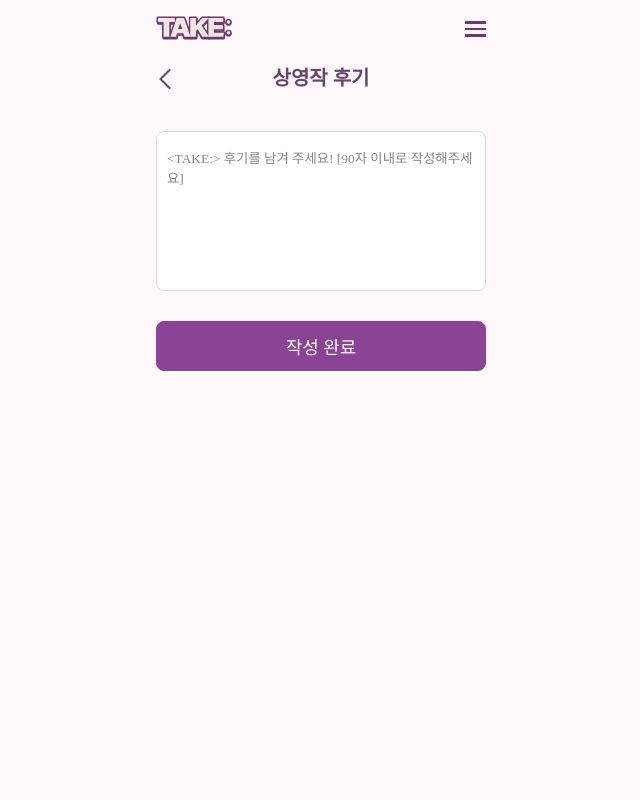
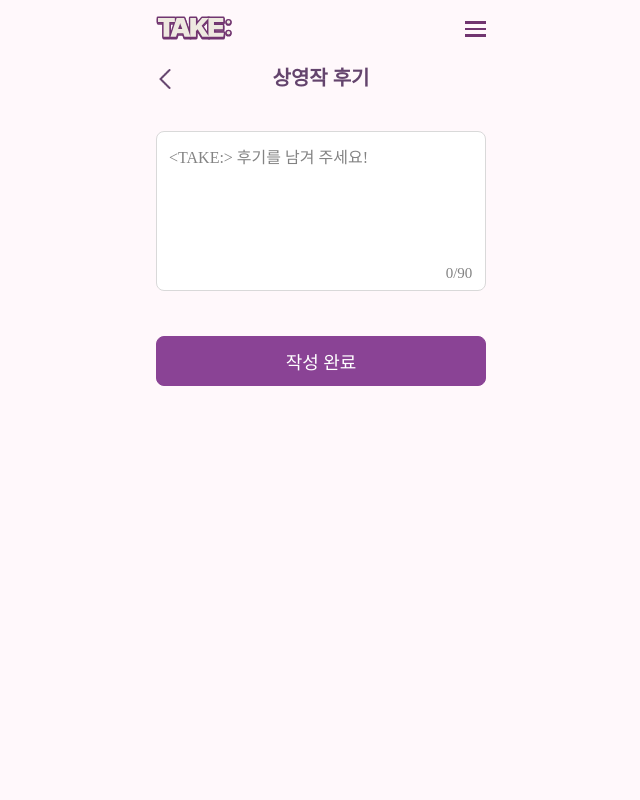
Before and after one commit to 2023-LikelionDS/dsfest_deploy, a React (Create React App) app in the folder dsfest_front/: page /write in a window 1280 px wide. Shown: the top 800 px of the page, without its empty margins (319-959 px from the left). Built offline with nearby package versions, Linux system fonts and the light colour scheme; a web font is replaced by a local one.

Commit message:
[0515] 수정 중

```diff
--- a/dsfest_front/src/css/EventPage.css
+++ b/dsfest_front/src/css/EventPage.css
@@ -259,3 +259,7 @@ textarea {
     background-color: none !important;
     color: #986d9e !important;
 }
+
+textarea::placeholder {
+    font-family: 'Pretendard';
+}
--- a/dsfest_front/src/css/ReviewPage.css
+++ b/dsfest_front/src/css/ReviewPage.css
@@ -26,7 +26,7 @@
     overflow-x: hidden;
 }
 
-.write-title{
+.write-title {
     color: #64446d;
     font-size: 20px;
     font-weight: 700;
@@ -103,5 +103,5 @@
     justify-content: flex-start;
     gap: 10px;
     margin-bottom: 30px;
-
+    word-break: break-all;
 }
--- a/dsfest_front/src/css/WriteReviewPage.css
+++ b/dsfest_front/src/css/WriteReviewPage.css
@@ -65,7 +65,7 @@
     font-size: 16px;
     width: 330px;
     height: 160px;
-    padding: 15px 6px 15px 10px;
+    padding: 12px 0 12px 12px;
     border: 1px solid #d9d9d9;
     box-sizing: border-box;
     resize: none;
@@ -75,7 +75,7 @@
 .review-content::placeholder {
     font-family: 'PretendardMedium';
     color: #838383;
-    font-size: 13.4px;
+    font-size: 16px;
 }
 
 .review-content:focus {
@@ -95,3 +95,11 @@
     background-color: #8a4395;
     color: #ffffff;
 }
+
+.textCount {
+    position: relative;
+    top: -25px;
+    left: 138px;
+    font-size: 15px;
+    color: #838383;
+}
--- a/dsfest_front/src/pages/WriteReviewPage.js
+++ b/dsfest_front/src/pages/WriteReviewPage.js
@@ -5,6 +5,7 @@ import back from '../img/back_purple.png';
 
 function WriteReviewPage() {
     const [content, setContent] = useState('');
+    const maxCharacters = 90;
 
     const onClick = () => {
         window.location.href = '/review';
@@ -34,6 +35,12 @@ function WriteReviewPage() {
         e.preventDefault();
         window.location.href = '/review';
     };
+    const handleChange = (e) => {
+        const text = e.target.value;
+        if (text.length <= maxCharacters) {
+            setContent(text);
+        }
+    };
 
     return (
         <div className="writeReview">
@@ -53,11 +60,23 @@ function WriteReviewPage() {
                 <form className="review-form" onSubmit={handleSubmit}>
                     <textarea
                         type="text"
-                        placeholder="<TAKE:> 후기를 남겨 주세요! [90자 이내로 작성해주세요] "
+                        placeholder="<TAKE:> 후기를 남겨 주세요!"
                         name="content"
                         className="review-content"
-                        onChange={(e) => setContent(e.target.value)}
+                        maxLength={maxCharacters + 1}
+                        onChange={
+                            ((e) => setContent(e.target.value), handleChange)
+                        }
+                        ref={(textarea) => {
+                            if (textarea) {
+                                textarea.placeholder =
+                                    '<TAKE:> 후기를 남겨 주세요!';
+                            }
+                        }}
                     />
+                    <div className="textCount">
+                        {content.length}/{maxCharacters}
+                    </div>
                     <button className="review-post-button" type="submit">
                         작성 완료
                     </button>
```
Also changed, not shown: 2 other files (tests, documents, lock files or other folders).
